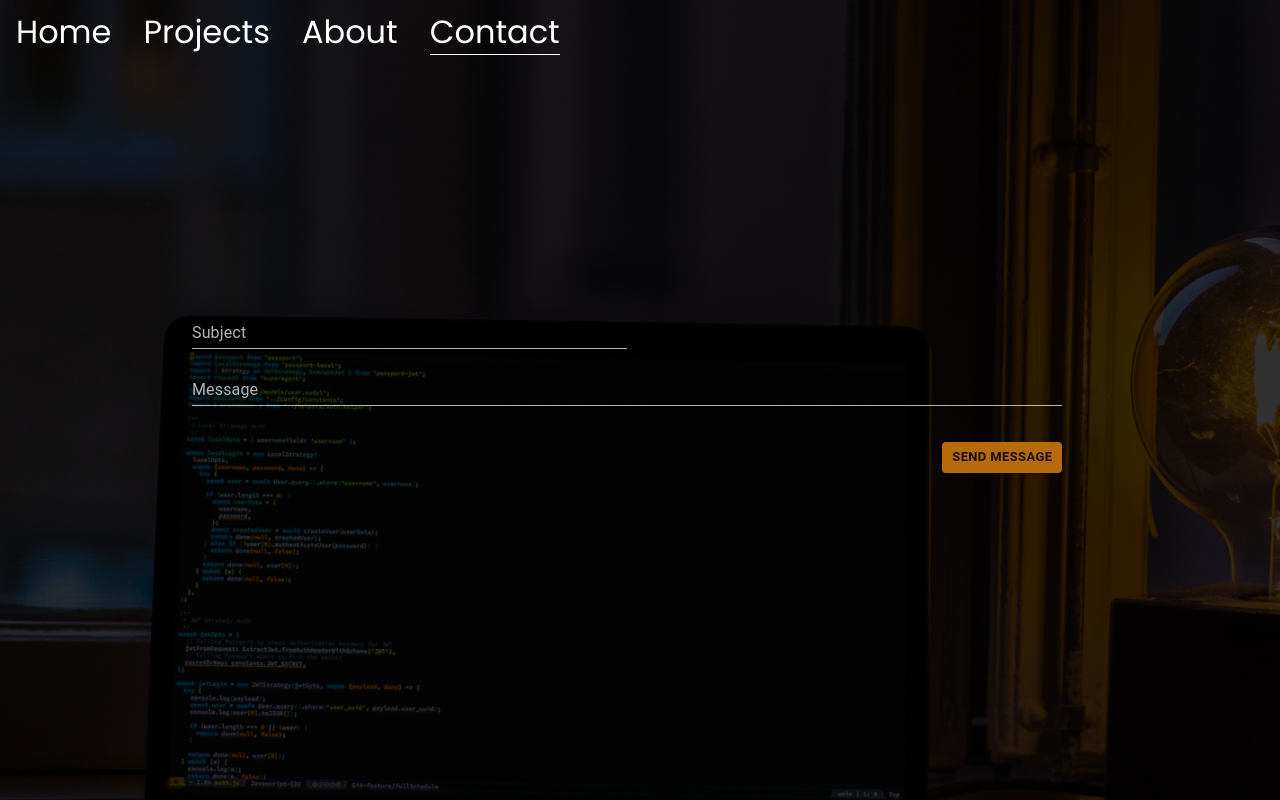
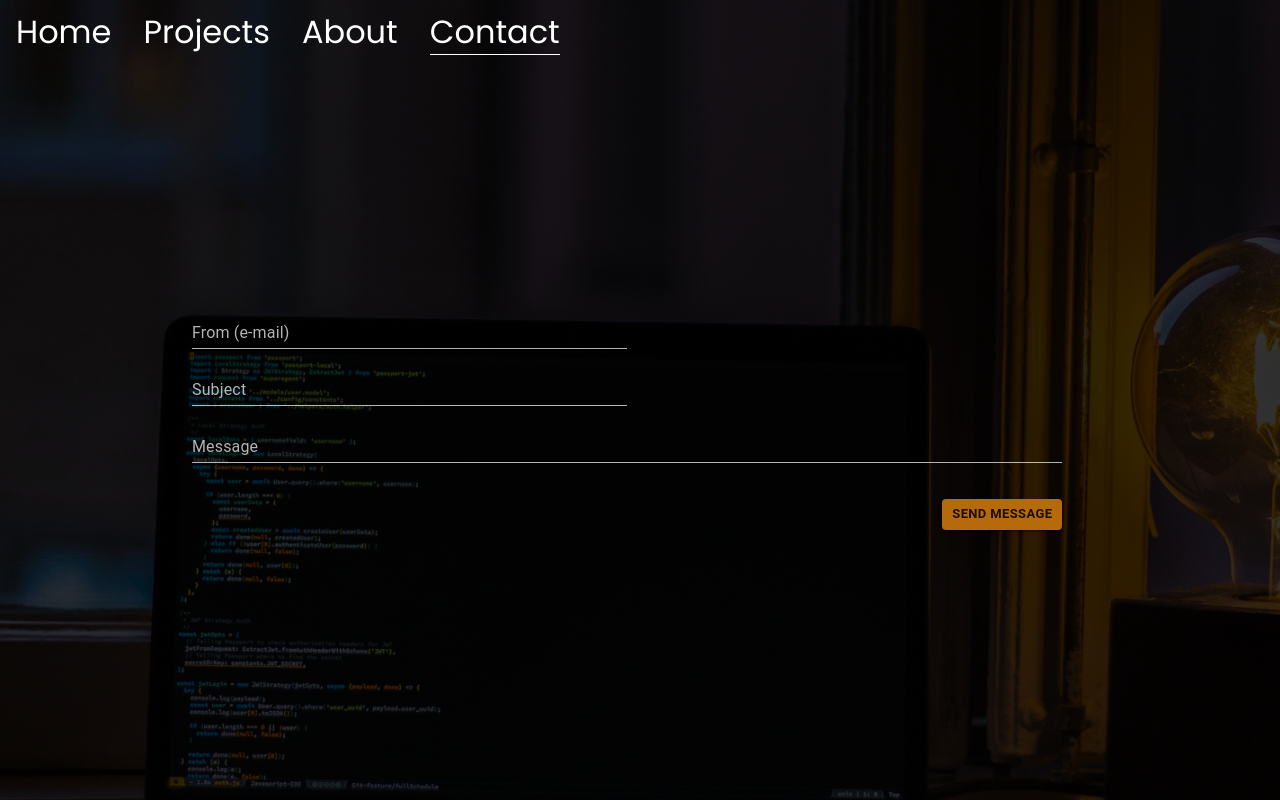
Before and after one commit to RunarVestmann/portfolio, a React (Create React App) app: page /contact in a window 1280 px wide. Built offline with nearby package versions, Linux system fonts and the light colour scheme.

Commit message:
Added from field

```diff
--- a/src/pages/Contact/index.jsx
+++ b/src/pages/Contact/index.jsx
@@ -3,7 +3,7 @@ import { useState } from 'react';
 import './style.css';
 
 const Contact = () => {
-    const [state, setState] = useState({ subject: '', message: '' });
+    const [state, setState] = useState({ subject: '', message: '', from: '' });
     const [messageStatus, setMessageStatus] = useState({ messageSent: false, sendingMessage: false });
     const handleChange = (ev) => setState((state) => ({ ...state, [ev.target.name]: ev.target.value }));
     const [errors, setErrors] = useState({});
@@ -12,6 +12,8 @@ const Contact = () => {
         const errors = {};
         if (state.subject.length === 0) errors.subject = 'Subject is required';
         if (state.message.length === 0) errors.message = 'Message is required';
+        if (state.from.length === 0 || !state.from.includes('@'))
+            errors.from = "Who it's from is required (and must be valid)";
         if (Object.keys(errors).length > 0) return setErrors(errors);
         setMessageStatus({ sendingMessage: true, messageSent: false });
         sendMessage();
@@ -35,11 +37,33 @@ const Contact = () => {
 
     return (
         <div className="section">
-            <div id="contact">
+            <form
+                id="contact"
+                onSubmit={(ev) => {
+                    ev.preventDefault();
+                    handleSubmit();
+                }}
+            >
                 {messageStatus.sendingMessage && <CircularProgress />}
                 {messageStatus.messageSent && <Typography variant="h4">{messageSendText}</Typography>}
                 {!messageStatus.messageSent && !messageStatus.sendingMessage && (
                     <>
+                        <TextField
+                            onChange={handleChange}
+                            name="from"
+                            margin="dense"
+                            className="subject"
+                            size="medium"
+                            label="From (e-mail)"
+                            error={!!errors.from}
+                            helperText={errors.from}
+                            FormHelperTextProps={{
+                                style: {
+                                    fontSize: '0.8rem',
+                                },
+                            }}
+                            type="email"
+                        />
                         <TextField
                             onChange={handleChange}
                             name="subject"
@@ -81,13 +105,13 @@ const Contact = () => {
                             }}
                             variant="contained"
                             className="contact-btn"
-                            onClick={handleSubmit}
+                            type="submit"
                         >
                             Send message
                         </Button>
                     </>
                 )}
-            </div>
+            </form>
         </div>
     );
 };
```
